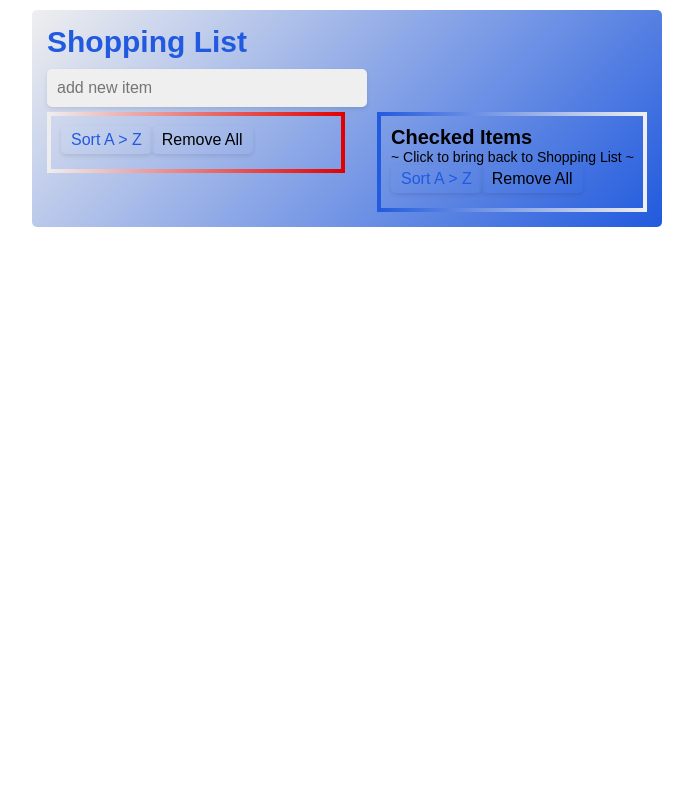
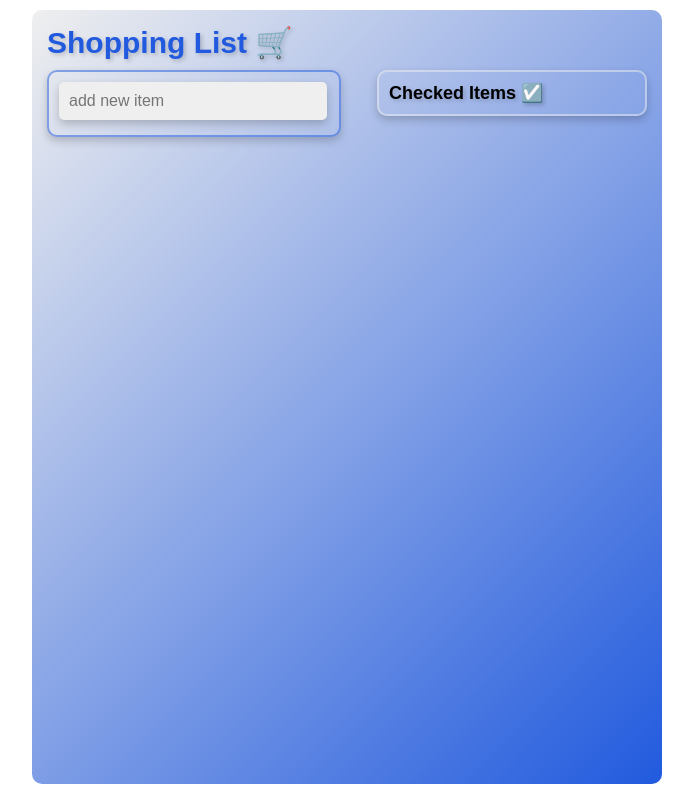
Before and after one commit to RasaIulian/ShoppingList, a React (Create React App) app: page / in a window 1280 px wide. Shown: the whole page, without its empty margins (293-986 px from the left). Built offline with nearby package versions, Linux system fonts and the light colour scheme.

Commit message:
hide buttons at empty lists and styling updates

```diff
--- a/src/components/ShoppingList.style.tsx
+++ b/src/components/ShoppingList.style.tsx
@@ -11,7 +11,9 @@ export const Container = styled.div`
   background: linear-gradient(135deg, ${neutralColor}, ${primaryColor});
   max-width: 60rem; /* Adjust the width as needed */
   margin: 1rem auto; /* Center the container horizontally */
-  border-radius: 0.5rem;
+  border-radius: 1rem;
+  height: 93vh;
+  text-shadow: 2px 2px 4px rgba(0, 0, 0, 0.2);
 `;
 
 export const Title = styled.h2`
@@ -25,17 +27,16 @@ export const Input = styled.input`
   border: none;
   border-radius: 0.5rem;
   font-size: 1.6rem;
-  width: 100%;
-  max-width: 30rem;
+  width: 92%;
   background-color: ${neutralColor};
-  box-shadow: 0 2px 4px rgba(0, 0, 0, 0.1);
+  box-shadow: 0 4px 8px rgba(0, 0, 0, 0.2);
   margin-bottom: 0.5rem;
   transition: background-color, box-shadow 0.3s ease;
 
   &:focus {
     outline: none;
     background-color: #fafafa;
-    box-shadow: 0 4px 8px rgba(0, 0, 0, 0.2);
+    box-shadow: 0 2px 4px rgba(0, 0, 0, 0.1);
   }
 `;
 
@@ -52,11 +53,10 @@ export const ListsContainer = styled.div`
 
 export const List = styled.ul`
   list-style: none;
-  padding: 0;
-  border: 4px solid transparent;
+  border: 2px solid rgba(33, 90, 222, 0.5);
   border-radius: 1rem;
   padding: 1rem;
-  border-image: linear-gradient(to right, ${neutralColor}, ${secondaryColor}) 4;
+  box-shadow: 0 4px 8px rgba(0, 0, 0, 0.2);
   width: 45%;
 `;
 
@@ -92,6 +92,7 @@ export const Label = styled.label`
     position: absolute;
     right: 0.3rem;
     transition: color 0.3s ease;
+    text-shadow: 2px 2px 4px rgba(0, 0, 0, 0.2);
   }
   & button:hover {
     color: ${secondaryColor};
@@ -129,16 +130,15 @@ export const CheckedItemsContainer = styled.div`
 `;
 
 export const CheckedItemsTitle = styled.h3`
-  font-size: 2rem;
+  font-size: 1.8rem;
 `;
 
 export const CheckedItemsList = styled.ul`
   list-style: none;
-  padding: 0;
-  border: 4px solid transparent;
+  border: 2px solid rgba(239, 239, 239, 0.5);
   border-radius: 1rem;
   padding: 1rem;
-  border-image: linear-gradient(to right, ${primaryColor}, ${neutralColor}) 4;
+  box-shadow: 0 4px 8px rgba(0, 0, 0, 0.2);
 `;
 
 export const CheckedItem = styled.li`
@@ -179,6 +179,7 @@ export const CheckedItemName = styled.span`
 export const Message = styled.p`
   font-size: 1.4rem;
   width: 101%;
+  margin-bottom: 0.5rem;
 `;
 
 export const RemoveAllButton = styled.button`
@@ -190,6 +191,7 @@ export const RemoveAllButton = styled.button`
   border-radius: 0.5rem;
   transition: all 0.3s ease;
   box-shadow: 0 2px 4px rgba(0, 0, 0, 0.1);
+  text-shadow: 2px 2px 4px rgba(0, 0, 0, 0.2);
   &:hover {
     color: ${secondaryColor};
     box-shadow: 0 4px 8px rgba(0, 0, 0, 0.2);
@@ -208,6 +210,7 @@ export const SortButton = styled.button`
   box-shadow: 0 2px 4px rgba(0, 0, 0, 0.1);
   margin-bottom: 0.5rem;
   color: ${primaryColor};
+  text-shadow: 2px 2px 4px rgba(0, 0, 0, 0.2);
 
   &:hover {
     background-color: ${primaryColor};
--- a/src/components/ShoppingList.tsx
+++ b/src/components/ShoppingList.tsx
@@ -134,7 +134,15 @@ const ShoppingList: React.FC = () => {
   // JSX structure for the component
   return (
     <Container>
-      <Title>Shopping List</Title>
+      <Title>
+        Shopping List{" "}
+        <span role="img" aria-label="Shopping cart">
+          🛒
+        </span>
+      </Title>
+
+      <ListsContainer>
+        <List>
           <Input
             type="text"
             value={inputValue}
@@ -147,12 +155,15 @@ const ShoppingList: React.FC = () => {
             }}
           />
           {error && <ErrorMessage>{error}</ErrorMessage>}{" "}
-      <ListsContainer>
-        <List>
+          {items.length > 0 && (
             <SortButton onClick={sortShoppingListAlphabetically}>
-            Sort A{" > "}Z
+              A{" "}
+              <span role="img" aria-label="right arrow">
+                ➡️
+              </span>{" "}
+              Z
             </SortButton>
-
+          )}
           {items.map((item) => (
             <ListItem key={item.id}>
               <Label>
@@ -165,17 +176,35 @@ const ShoppingList: React.FC = () => {
               </Label>
             </ListItem>
           ))}
+          {items.length > 0 && (
             <RemoveAllButton onClick={handleRemoveAllListItems}>
               Remove All
             </RemoveAllButton>
+          )}
         </List>
+
         <CheckedItemsContainer>
           <CheckedItemsList>
-            <CheckedItemsTitle>Checked Items</CheckedItemsTitle>
-            <Message>~ Click to bring back to Shopping List ~</Message>
+            <CheckedItemsTitle>
+              Checked Items{" "}
+              <span role="img" aria-label="checked arrow">
+                ☑️
+              </span>
+            </CheckedItemsTitle>
+            {checkedItems.length > 0 && (
+              <Message>
+                {">"} Click to return to Shopping List {"<"}
+              </Message>
+            )}{" "}
+            {checkedItems.length > 0 && (
               <SortButton onClick={sortCheckedItemsAlphabetically}>
-              Sort A{" > "}Z
+                A{" "}
+                <span role="img" aria-label="right arrow">
+                  ➡️
+                </span>{" "}
+                Z
               </SortButton>
+            )}
             {checkedItems.map((item) => (
               <CheckedItem
                 key={item.id}
@@ -192,9 +221,11 @@ const ShoppingList: React.FC = () => {
                 </button>
               </CheckedItem>
             ))}
+            {checkedItems.length > 0 && (
               <RemoveAllButton onClick={handleRemoveAllCheckedItems}>
                 Remove All
               </RemoveAllButton>
+            )}
           </CheckedItemsList>
         </CheckedItemsContainer>
       </ListsContainer>
```
Also changed, not shown: package.json (+6 -2 lines), 1 other file (tests, documents, lock files or other folders). Lines whose indentation alone changed are shown as unchanged.
